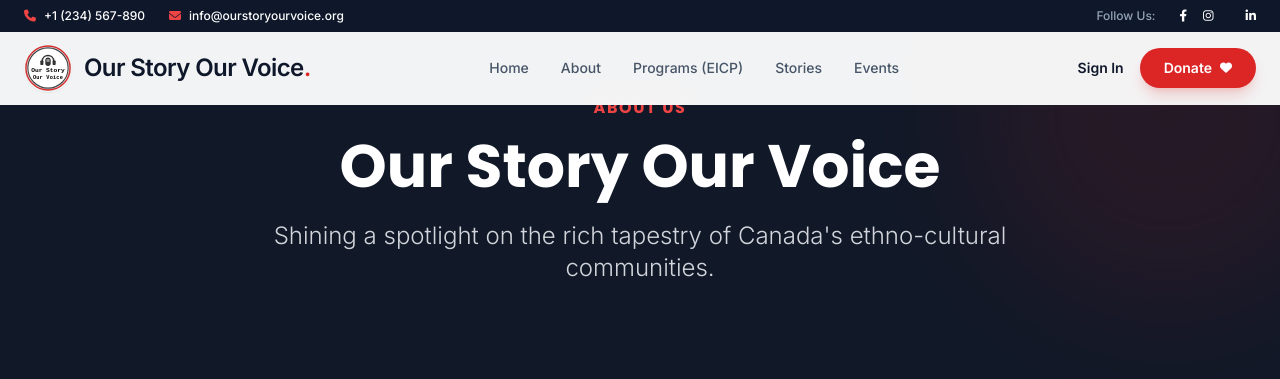
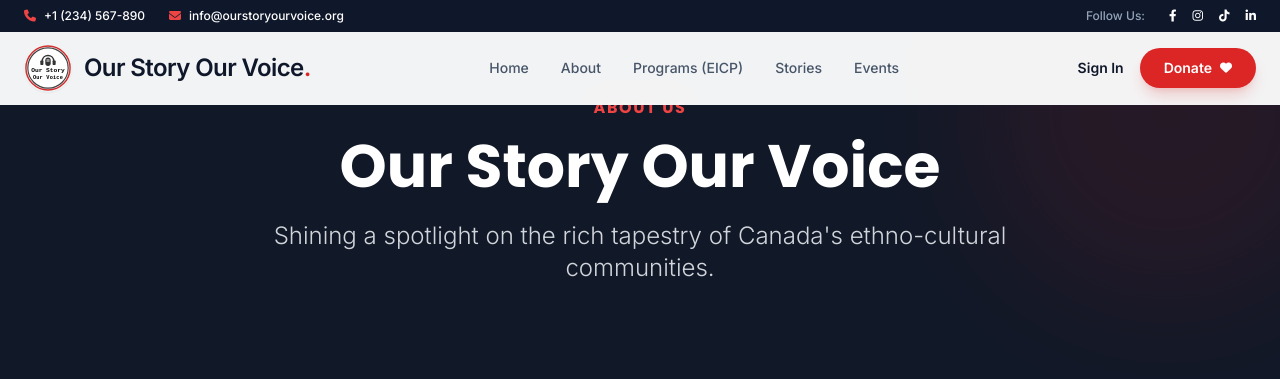
Before and after one commit to Williams-Opone/osov, a Flask app: page /about in a window 1280 px wide. Shown: the top 379 px of the page. Run offline with Flask 3, Linux system fonts and the light colour scheme; some libraries are stand-ins or nearby versions.

Commit message:
Worked on the sm links functionality

```diff
--- a/project/templates/user/header.html
+++ b/project/templates/user/header.html
@@ -13,9 +13,9 @@
             </div>
             <div class="flex items-center gap-4">
                 <span class="text-slate-400 mr-2">Follow Us:</span>
-                <a href="#" class="hover:text-red-500 transition-all"><i class="fa-brands fa-facebook-f"></i></a>
-                <a href="#" class="hover:text-red-500 transition-all"><i class="fa-brands fa-instagram"></i></a>
-                <a href="#" class="hover:text-red-500 transition-all"><i class="fa-brands fa-x-twitter"></i></a>
+                <a href="https://www.facebook.com/profile.php?id=61586080915674" target="_blank" class="hover:text-red-500 transition-all"><i class="fa-brands fa-facebook-f"></i></a>
+                <a href="https://www.instagram.com/ourstory_ourvoice/" target="_blank"  class="hover:text-red-500 transition-all"><i class="fa-brands fa-instagram"></i></a>
+                <a href="https://www.tiktok.com/@ourstories_ourvoice" target="_blank"  class="hover:text-red-500 transition-all"><i class="fa-brands fa-tiktok"></i></a>
                 <a href="#" class="hover:text-red-500 transition-all"><i class="fa-brands fa-linkedin-in"></i></a>
             </div>
         </div>
@@ -58,9 +58,10 @@
     <div id="mobileMenu" class="hidden lg:hidden bg-white border-t border-gray-100 absolute w-full left-0 top-full shadow-xl transition-all duration-300">
         <div class="flex flex-col p-6 space-y-4 font-medium text-slate-700">
             <div class="flex gap-4 pb-4 border-b border-gray-50 text-slate-400">
-                <a href="#"><i class="fa-brands fa-facebook-f"></i></a>
-                <a href="#"><i class="fa-brands fa-instagram"></i></a>
-                <a href="#"><i class="fa-brands fa-x-twitter"></i></a>
+                <a href="https://www.facebook.com/profile.php?id=61586080915674" target="_blank" class="hover:text-red-500 transition-all"><i class="fa-brands fa-facebook-f"></i></a>
+                <a href="https://www.instagram.com/ourstory_ourvoice/" target="_blank"  class="hover:text-red-500 transition-all"><i class="fa-brands fa-instagram"></i></a>
+                <a href="https://www.tiktok.com/@ourstories_ourvoice" target="_blank"  class="hover:text-red-500 transition-all"><i class="fa-brands fa-tiktok"></i></a>
+                <a href="#" class="hover:text-red-500 transition-all"><i class="fa-brands fa-linkedin-in"></i></a>
             </div>
             <a href="{{ url_for('main.index') }}" class="hover:text-red-600 py-2 border-b border-gray-50">Home</a>
             <a href="{{ url_for('main.about') }}" class="hover:text-red-600 py-2 border-b border-gray-50">About</a>
```
